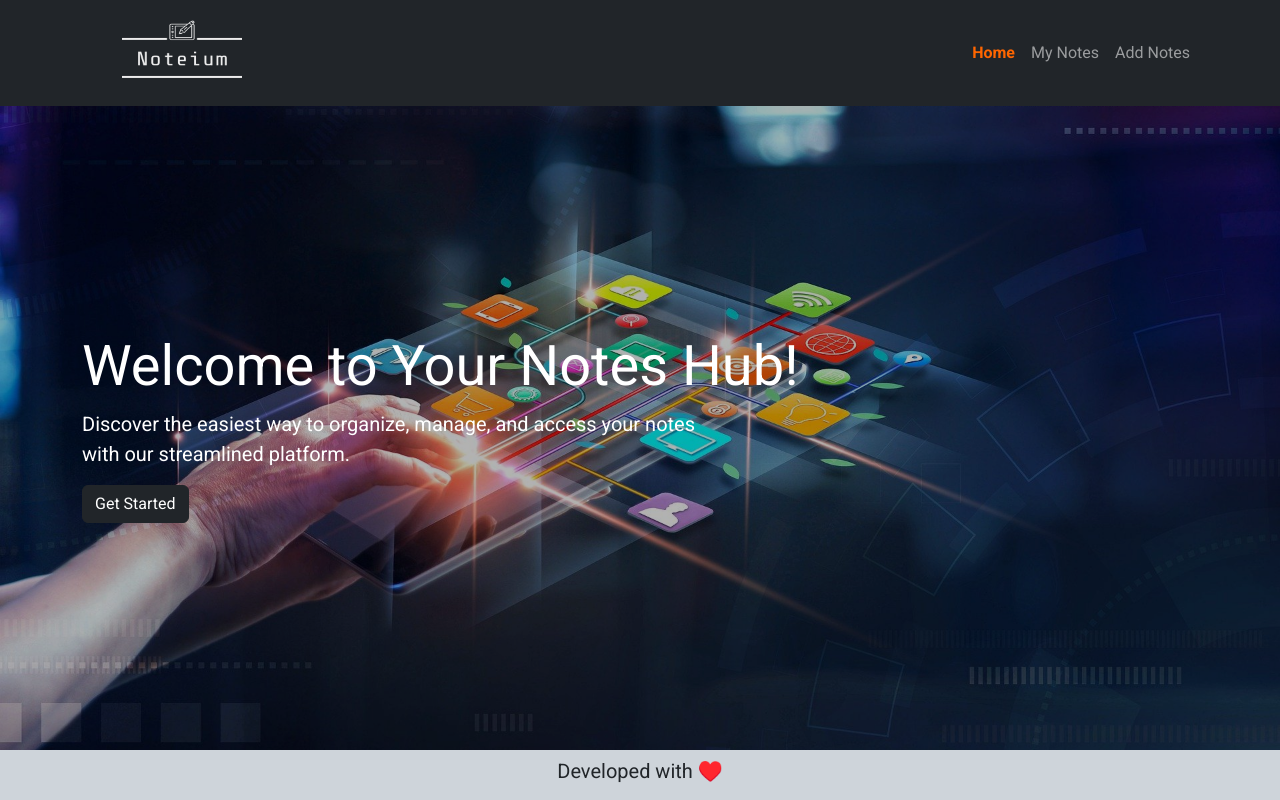
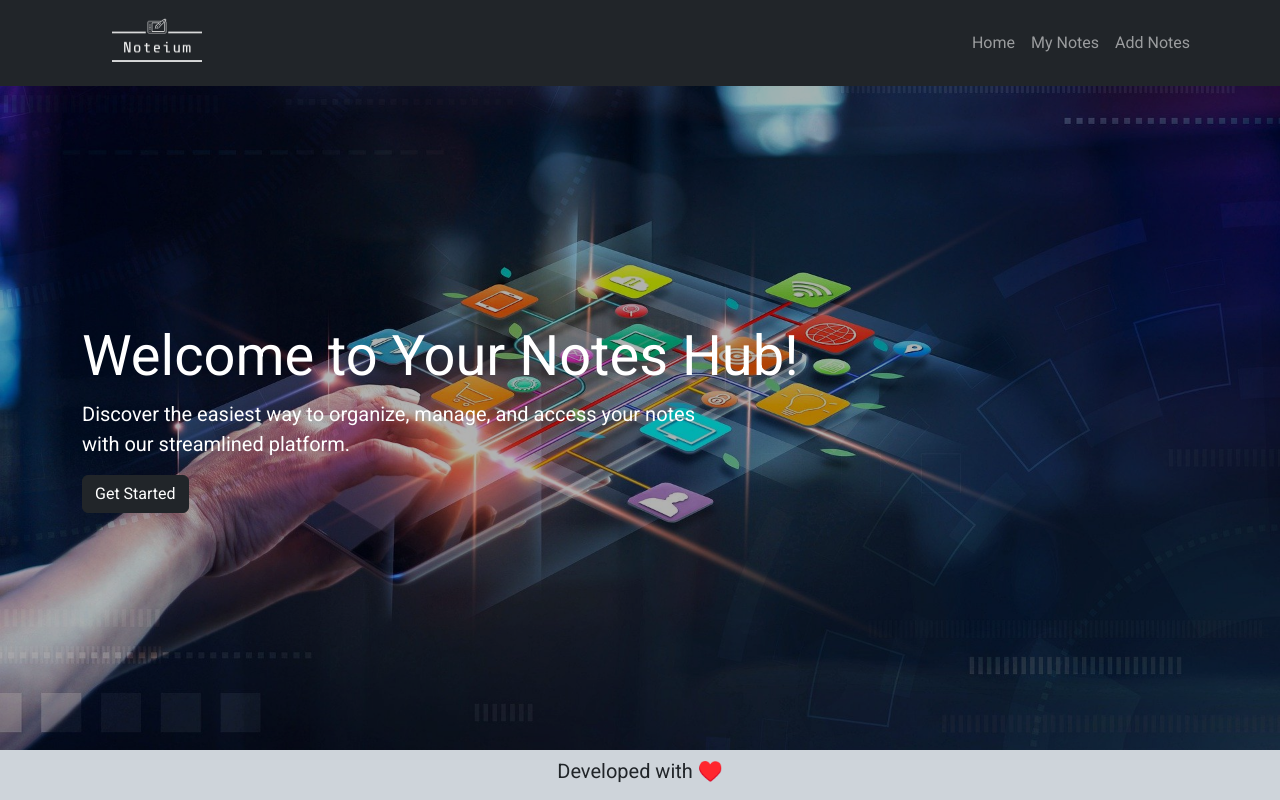
Before and after one commit to Mazin-Fouad/noteium, a PHP site: page /index.php in a window 1280 px wide. Run offline with PHP 8.4, Linux system fonts and the light colour scheme; data that the repository does not hold is empty.

Commit message:
changed the logo size

```diff
--- a/hero.php
+++ b/hero.php
@@ -27,7 +27,7 @@ section .container {
 
 
 <section class='p-5 rounded-lg text-white'>
-  <div class="container align-content-center" style="min-height: calc(100dvh - 252px);">
+  <div class="container align-content-center" style="min-height: calc(100dvh - 232px);">
     <h1 class='display-4'>Welcome to Your Notes Hub!</h1>
     <p class='lead'>Discover the easiest way to organize, manage, and access your notes <br> with our streamlined platform.</p>
     <a class='btn btn-dark' href='notes.php' role='button'>Get Started</a>
--- a/sharedComponents/navbar.php
+++ b/sharedComponents/navbar.php
@@ -1,6 +1,4 @@
-<?php
-$current_page = basename($_SERVER['PHP_SELF']);
-?>
+
 
 <style>
   .navbar-nav .nav-link:hover {
@@ -10,7 +8,6 @@ $current_page = basename($_SERVER['PHP_SELF']);
 
   .navbar-nav .nav-link.active {
     color: #ff6600 !important;
-    /* Change to your desired active color */
     font-weight: bold;
   }
 </style>
@@ -18,7 +15,7 @@ $current_page = basename($_SERVER['PHP_SELF']);
 
 <nav class="navbar navbar-expand-lg navbar-dark bg-dark">
   <div class="container">
-    <a class="navbar-brand" href="index.php"><img src="./assets/logo_transparent.png" alt="Logo" style="width: 200px; height: 80px;"></a>
+    <a class="navbar-brand" href="index.php"><img src="./assets/logo_transparent.png" alt="Logo" style="width: 150px; height: 60px;"></a>
     <button class="navbar-toggler" type="button" data-bs-toggle="collapse" data-bs-target="#navbarNavAltMarkup" aria-controls="navbarNavAltMarkup" aria-expanded="false" aria-label="Toggle navigation">
       <span class="navbar-toggler-icon"></span>
     </button>
```
